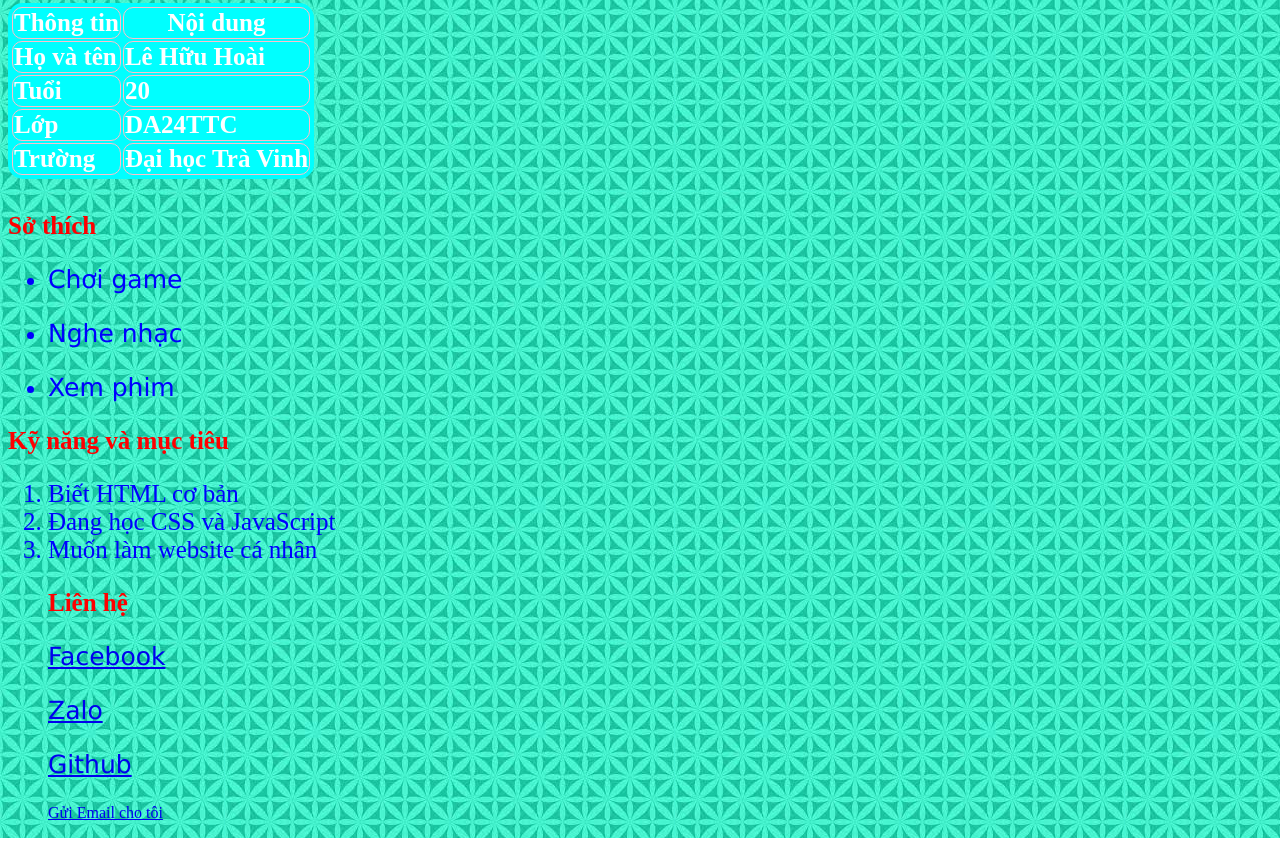
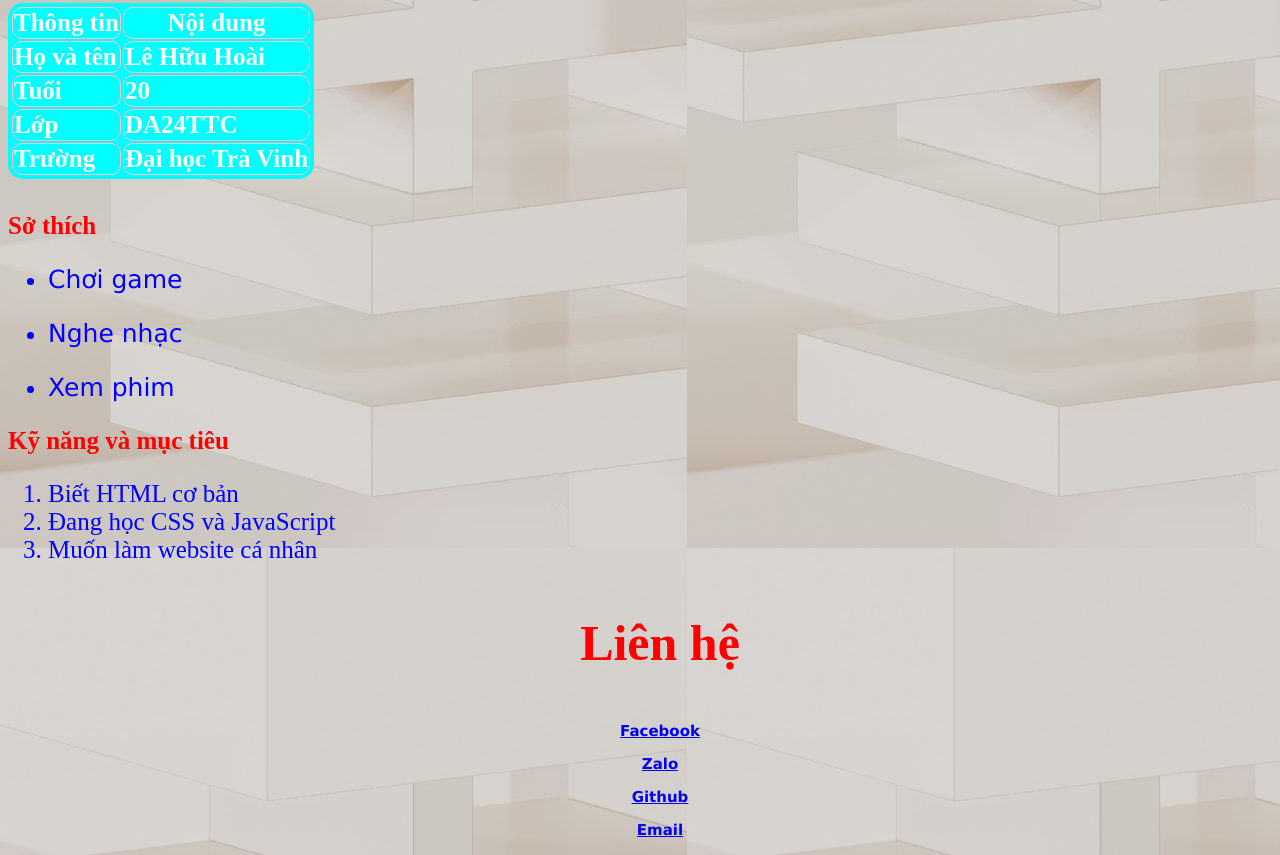
Before and after one commit to TKW-22526/my-project-da24ttc-t-o-1, a plain HTML site: page html/page1.html in a window 1280 px wide. Shown: the part 483-1338 px from the top of the page. Drawn offline with Linux system fonts and the light colour scheme.

Commit message:
cui cui cui

```diff
--- a/CSS/style1.css
+++ b/CSS/style1.css
@@ -1,5 +1,5 @@
 body
-{background-image: url("hinh.JPG");
+{background-image: url("cui.JPG");
 color: blue;
 font-size:25	px
 }
@@ -52,3 +52,12 @@ color: red;}
 li{
 	font-size:25px;
 }
+.cui {
+	 font-weight: bolder;
+  text-align: center;
+  font-size:15px;
+}
+.cui2{
+	 font-weight: bolder;
+text-align: center;
+font-size:50px;}
--- a/html/page1.html
+++ b/html/page1.html
@@ -70,11 +70,11 @@ Nội dung
 <li>Biết HTML cơ bản</li>
 <li>Đang học CSS và JavaScript</li>
 <li>Muốn làm website cá nhân</li>
-<h3>Liên hệ</h3>
-<p><a href="https://www.facebook.com/share/1NgztUmvir/">Facebook</a></p>
-<p><a href="https://zalo.me/0365594006">Zalo</a></p>
-<p><a href="https://https://github.com/Hoaihehe">Github</a></p>
-<a href="mailto:hoaigiam123@gmail.com">Gửi Email cho tôi</a>
+<h3  class="cui2">Liên hệ</h3>
+<p class="cui"><a href="https://www.facebook.com/share/1NgztUmvir/">Facebook</a></p>
+<p class="cui"><a href="https://zalo.me/0365594006">Zalo</a></p>
+<p class="cui"><a href="https://https://github.com/Hoaihehe">Github</a></p>
+<p class="cui"><a href="mailto:hoaigiam123@gmail.com">Email</a></p>
 
 </body>
 </html>
```
Also changed, not shown: CSS/cui.JPG (added).
